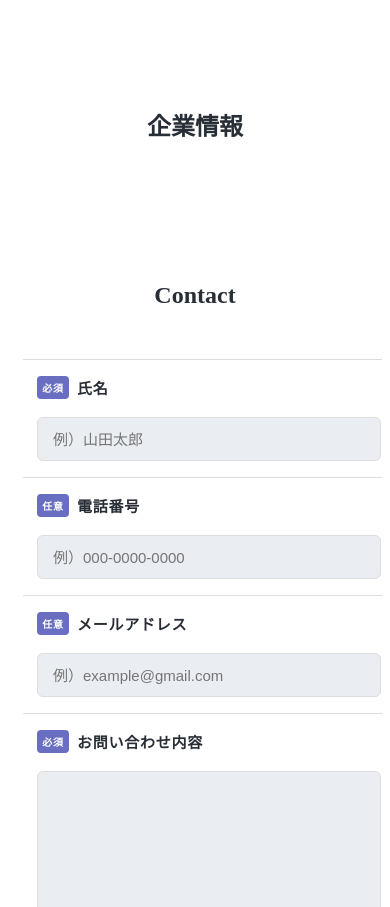
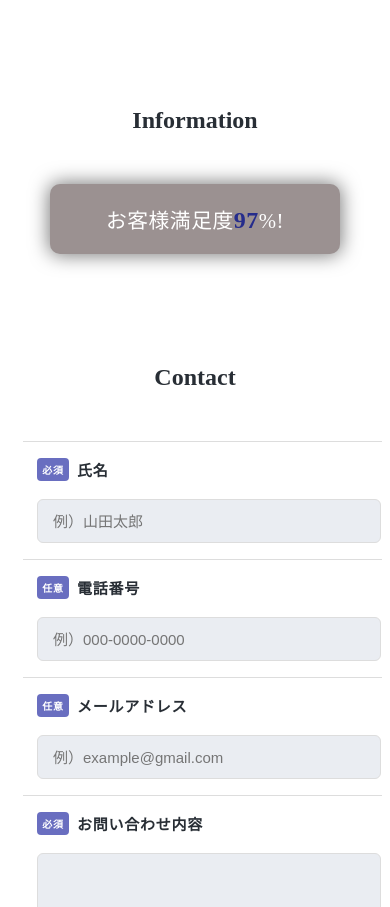
Before and after one commit to shunmakk/fake-corporate, a plain HTML site: page index.html in a window 390 px wide. Shown: the part 3227-4134 px from the top of the page. Drawn offline with nearby package versions, Linux system fonts and the light colour scheme; some packages are replaced by stand-ins of ours; a script that the page names is missing; a web font is replaced by a local one.

Commit message:
infomationの情報を一つ追加

```diff
--- a/index.html
+++ b/index.html
@@ -94,7 +94,13 @@
 <!-- information-->
 <div id="info" class="contents_inner">
     <section class="wrapper contents">
-      <h2 class="sec-title">企業情報</h2>
+      <h2 class="sec-title">Information</h2>
+
+      <div id="box1"  class="box" >
+      <p>お客様満足度<span class="count-up count-size" >97</span>%!</p>
+      </div>
+
+
     </section>
 </div>
 
@@ -168,6 +174,8 @@
     <script src="script.js"></script>
 
   <script src="https://ajax.googleapis.com/ajax/libs/jquery/3.6.0/jquery.min.js"></script>
+  <script src="https://cdnjs.cloudflare.com/ajax/libs/protonet-jquery.inview/1.1.2/jquery.inview.min.js"></script>
+<!--自作のJS-->
   <script>
 
 // ①ハンバーガーボタンクリックで実行
@@ -210,6 +218,24 @@ $(document).ready(function() {
 
 
     //informationの部分のjs
+    $('#box1').on('inview', function(event, isInView) {
+	if (isInView) {
+		//要素が見えたときに実行する処理
+		$("#box1 .count-up").each(function(){
+			$(this).prop('Counter',0).animate({//0からカウントアップ
+		        Counter: $(this).text()
+		    }, {
+				// スピードやアニメーションの設定
+		        duration: 1500,
+		        easing: 'swing',
+		        step: function (now) {
+		            $(this).text(Math.ceil(now));
+		        }
+		    });
+		});
+	}
+});
+
 
 
 </script>
--- a/style.css
+++ b/style.css
@@ -451,6 +451,39 @@ li{
 
 
 
+
+/* information */
+
+.box{
+  max-width: 500px;
+  width: 100%;
+  margin: 20px auto;
+  padding: 20px;
+  background: #9b9191;
+  text-align: center;
+  border-radius: 10px;
+  box-shadow: 0px 0px 19px 1px  #777777;
+}
+
+.box p {
+  color: #fff;
+  letter-spacing: 0.5px;
+}
+
+.count-size{
+  font-weight: bold;
+  color: #252C8C;
+  font-size: 1.5rem;
+}
+
+@media screen and (max-width:480px){
+  .box{
+   max-width: 300px;
+   width: 250px
+  }
+}
+
+
 /* お問い合わせ */
 
 .wrapperform{
```
